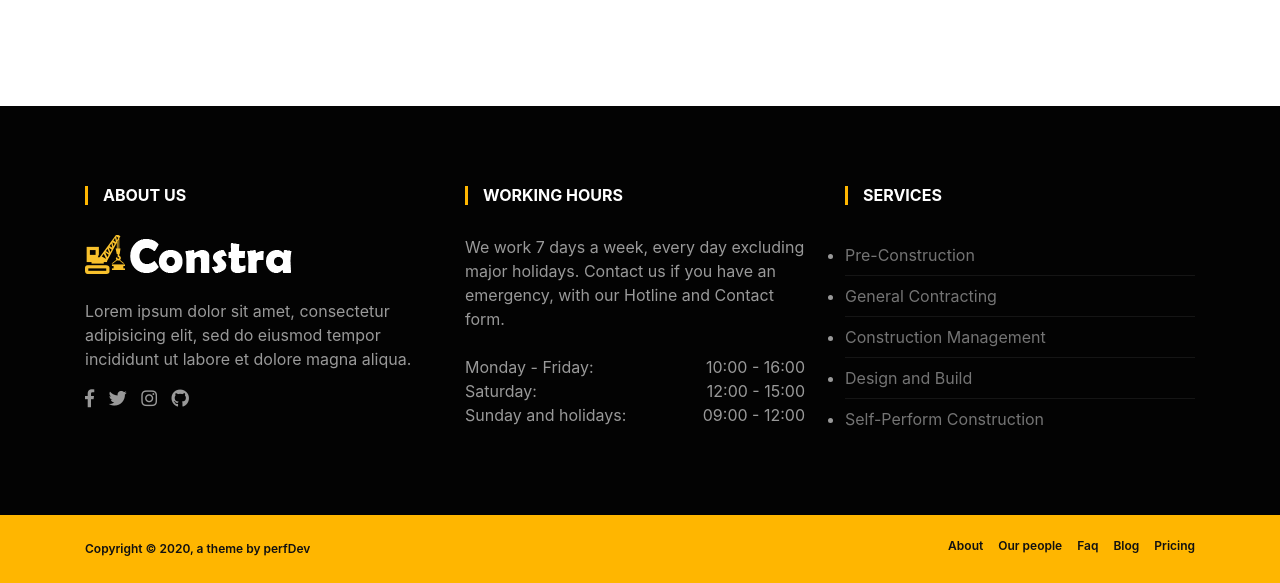
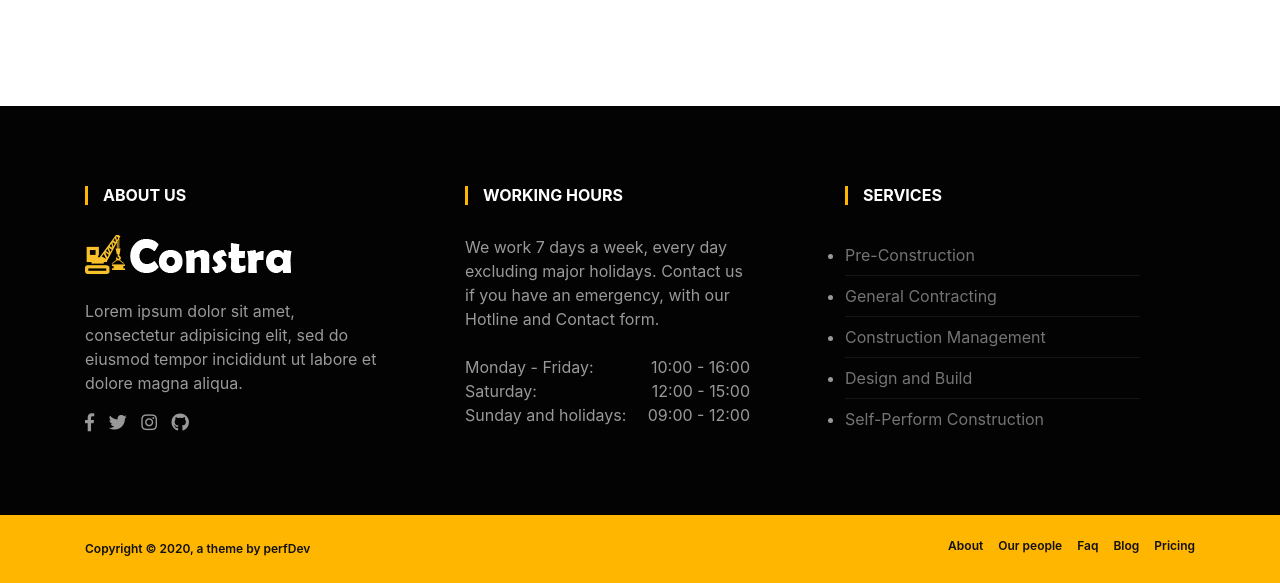
Before and after one commit to Perfect-Dav/dev, a PHP site: page /pro.html in a window 1280 px wide. Shown: the part 5008-5591 px from the top of the page. Run offline with PHP 8.4, Linux system fonts and the light colour scheme; some libraries are stand-ins or nearby versions.

Commit message:
Update pro.css

```diff
--- a/pro.css
+++ b/pro.css
@@ -1415,6 +1415,9 @@ em{
 .footer-social ul li a i:hover {
   color: #fff;
 }
+.footer-widget{
+   padding-right: 70px;
+}
 .footer-widget ul.list-arrow li {
   border-bottom: 1px solid rgba(255, 255, 255, .07);
   padding: 8px 0;
```
